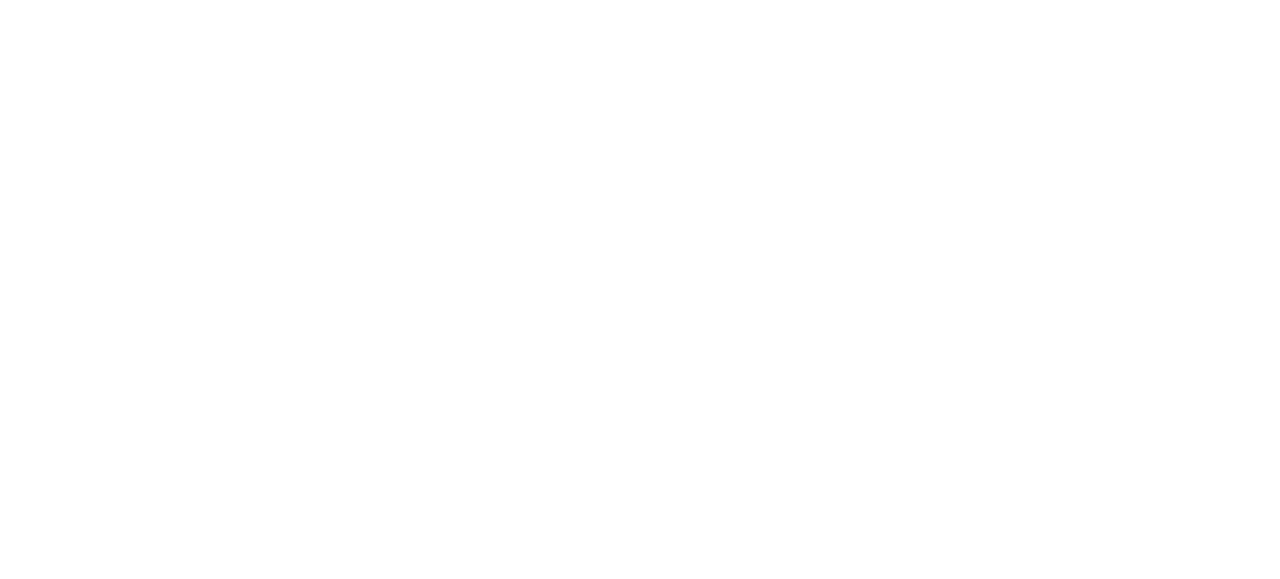
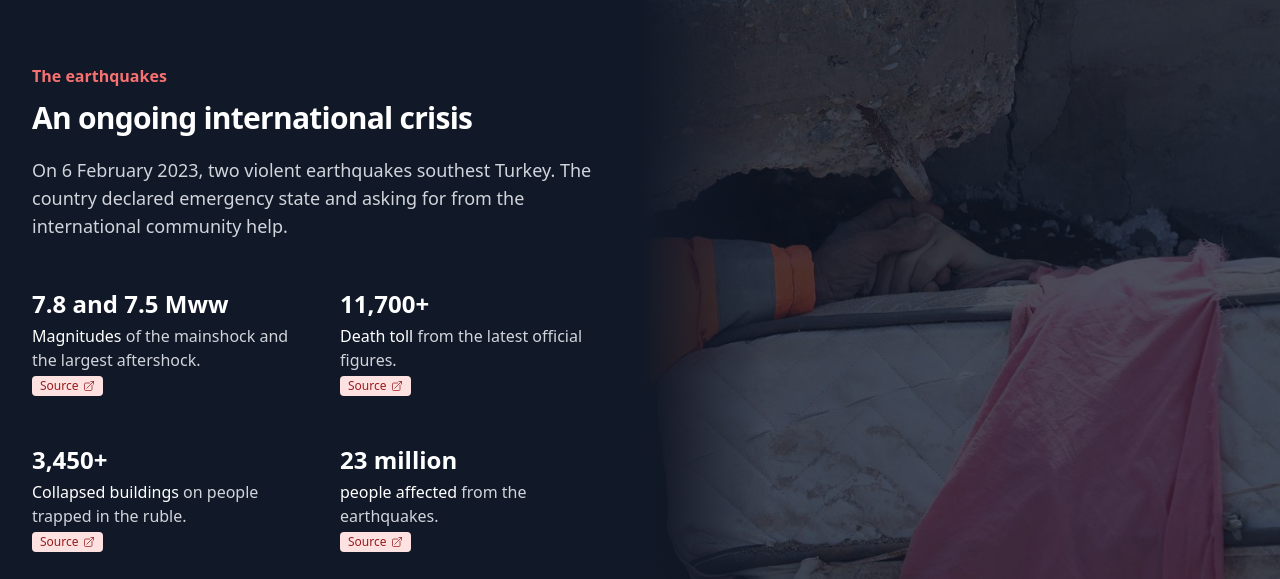
Before and after one commit to neu-fi/turkiye-relief-dao, a Next.js app: page / in a window 1280 px wide. Shown: the part 708-1287 px from the top of the page. Before the commit the page ends 800 px from the top, so only its background shows below. Built offline with nearby package versions, Linux system fonts and the light colour scheme.

Commit message:
Add statistics

```diff
--- a/app/page.tsx
+++ b/app/page.tsx
@@ -1,5 +1,14 @@
 export default function Home() {
+  const metrics = [
+    { id: 1, stat: '7.8 and 7.5 Mww ', emphasis: 'Magnitudes', rest: 'of the mainshock and the largest aftershock.' , source: 'https://en.wikipedia.org/wiki/2023_Turkey%E2%80%93Syria_earthquake'},
+    { id: 2, stat: '11,700+', emphasis: 'Death toll', rest: 'from the latest official figures.' , source: 'https://www.nytimes.com/live/2023/02/08/world/turkey-syria-earthquake'},
+    { id: 3, stat: '3,450+', emphasis: 'Collapsed buildings', rest: 'on people trapped in the ruble.' , source: 'https://www.nytimes.com/2023/02/05/world/europe/turkey-earthquake-rescue.html'},
+    { id: 4, stat: '23 million', emphasis: 'people affected', rest: 'from the earthquakes.' , source: 'https://abcnews.go.com/International/live-updates/turkey-earthquake/?id=96913081#96947062'},
+  ]
+
   return (
+    <>
+    {/* Hero */}
     <div className="relative isolate overflow-hidden bg-gray-900">
       <img
         src="/background.jpeg"
@@ -29,5 +38,53 @@
         </div>
       </div>
     </div>
+
+    {/* Metrics */}
+    <div className="relative bg-gray-900">
+      <div className="absolute bottom-0 h-80 w-full xl:inset-0 xl:h-full">
+        <div className="h-full w-full xl:grid xl:grid-cols-2">
+          <div className="h-full xl:relative xl:col-start-2">
+            <img
+              className="h-full w-full object-cover opacity-25 xl:absolute xl:inset-0"
+              src="./tragedy.jpeg"
+              alt="People working on laptops"
+            />
+            <div
+              aria-hidden="true"
+              className="absolute inset-x-0 top-0 h-32 bg-gradient-to-b from-gray-900 xl:inset-y-0 xl:left-0 xl:h-full xl:w-32 xl:bg-gradient-to-r"
+            />
+          </div>
+        </div>
+      </div>
+      <div className="mx-auto max-w-4xl px-6 lg:max-w-7xl lg:px-8 xl:grid xl:grid-flow-col-dense xl:grid-cols-2 xl:gap-x-8">
+        <div className="relative pt-12 pb-64 sm:pt-24 sm:pb-64 xl:col-start-1 xl:pb-24">
+          <h2 className="text-base font-semibold text-red-400">The earthquakes</h2>
+          <p className="mt-3 text-3xl font-bold tracking-tight text-white">
+            An ongoing international crisis
+          </p>
+          <p className="mt-5 text-lg text-gray-300">
+            On 6 February 2023, two violent earthquakes southest Turkey. The country declared emergency state and
+            asking for from the international community help.
+          </p>
+          <div className="mt-12 grid grid-cols-1 gap-y-12 gap-x-6 sm:grid-cols-2">
+            {metrics.map((item) => (
+              <p key={item.id}>
+                <span className="block text-2xl font-bold text-white">{item.stat}</span>
+                <span className="mt-1 block text-base text-gray-300">
+                  <span className="font-medium text-white">{item.emphasis}</span> {item.rest}
+                </span>
+                <span className="inline-flex items-center rounded bg-red-100 px-2 py-0.5 text-xs font-medium text-red-800">
+                  Source
+                  <svg xmlns="http://www.w3.org/2000/svg" fill="none" viewBox="0 0 24 24" strokeWidth={1.5} stroke="currentColor" className="w-3 h-3 ml-1">
+                    <path strokeLinecap="round" strokeLinejoin="round" d="M13.5 6H5.25A2.25 2.25 0 003 8.25v10.5A2.25 2.25 0 005.25 21h10.5A2.25 2.25 0 0018 18.75V10.5m-10.5 6L21 3m0 0h-5.25M21 3v5.25" />
+                  </svg>
+                </span>
+              </p>
+            ))}
+          </div>
+        </div>
+      </div>
+    </div>
+    </>
   )
 }
```
Also changed, not shown: public/tragedy.jpeg (added).
